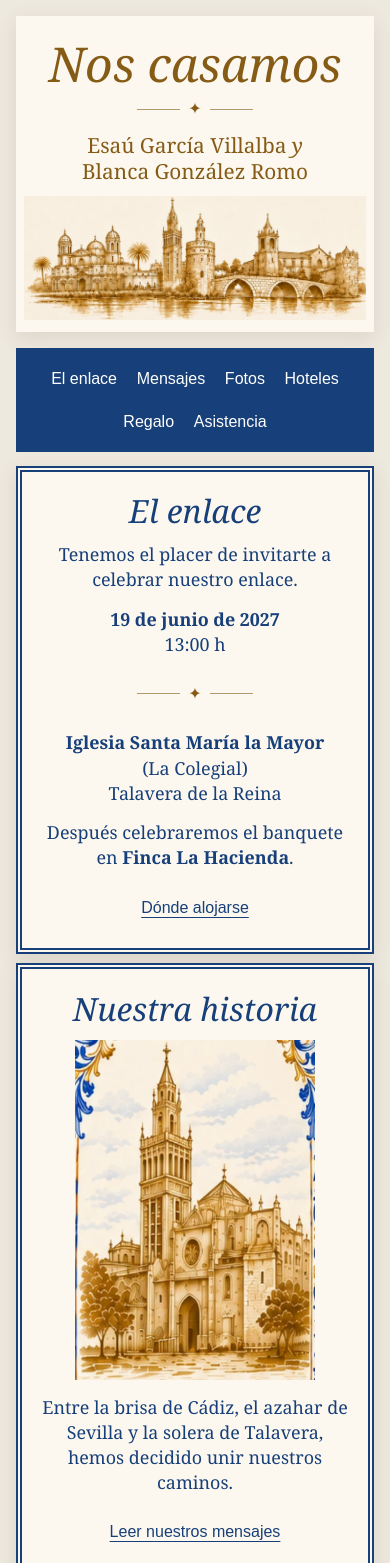
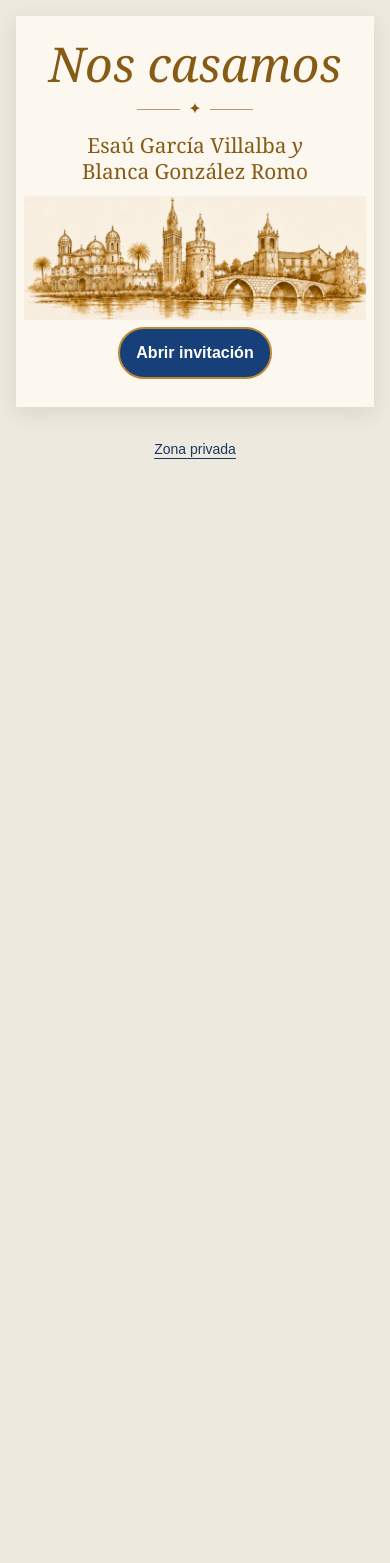
Before and after one commit to iscuer/boda-blanca-esau, a Next.js app: page / in a window 390 px wide. Shown: the top 1563 px of the page. After the commit the page ends 844 px from the top, so only its background shows below. Built offline with nearby package versions, Linux system fonts and the light colour scheme.

Commit message:
Desplegar la invitación como un tríptico

```diff
--- a/app/globals.css
+++ b/app/globals.css
@@ -47,6 +47,31 @@ body {
   mix-blend-mode: multiply;
 }
 
+.triptico-abrir {
+  margin: .4rem auto 1rem;
+}
+
+.triptico-barra {
+  display: flex;
+  flex-wrap: wrap;
+  align-items: center;
+  justify-content: space-between;
+  gap: .45rem 1rem;
+  padding: .75rem 1rem;
+  background: var(--papel);
+  color: var(--dorado);
+}
+
+.triptico-barra h1 {
+  font: italic clamp(1.65rem, 4vw, 2.7rem) Georgia, serif;
+}
+
+.triptico-barra a {
+  padding-block: .4rem;
+  text-decoration: underline;
+  text-underline-offset: .22em;
+}
+
 .invitacion-adorno {
   display: flex;
   align-items: center;
@@ -88,9 +113,76 @@ body {
 
 .invitacion-paneles {
   display: grid;
-  grid-template-columns: repeat(3, minmax(0, 1fr));
-  gap: .6rem;
-  margin-top: .85rem;
+  grid-template-columns: minmax(0, 1fr) minmax(0, 1.4fr) minmax(0, 1fr);
+  margin-top: .65rem;
+  perspective: 110rem;
+}
+
+.triptico-centro {
+  min-width: 0;
+  background: var(--papel);
+  border: .38rem double var(--azul);
+  box-shadow: 0 .4rem 1.25rem #3f2a171c;
+  color: var(--azul);
+}
+
+.triptico-centro > section:not(:target) {
+  display: none;
+}
+
+.triptico-centro > .boda-section {
+  width: 100%;
+  padding: clamp(1.1rem, 4vw, 2.4rem);
+  border-bottom: 0;
+}
+
+.triptico-centro .invitacion-enlace {
+  display: grid;
+  justify-items: center;
+  gap: 1rem;
+}
+
+.triptico-centro .invitacion-enlace h2 {
+  margin: 0;
+}
+
+.triptico-centro .invitacion-enlace time strong,
+.triptico-centro .invitacion-enlace time span {
+  display: block;
+}
+
+.triptico-centro .triptico-confirmacion form {
+  margin-top: 1.75rem;
+  text-align: left;
+}
+
+.invitacion-indice a[aria-current] {
+  text-decoration: underline;
+  text-underline-offset: .24em;
+  text-decoration-thickness: 2px;
+}
+
+@keyframes abrir-solapa {
+  from { transform: rotateY(var(--giro)); }
+  to { transform: rotateY(0); }
+}
+
+@media (prefers-reduced-motion: no-preference) and (min-width: 48.01rem) {
+  .invitacion-historia,
+  .invitacion-asistencia {
+    animation: abrir-solapa 750ms cubic-bezier(.18, .76, .25, 1) both;
+    backface-visibility: hidden;
+  }
+
+  .invitacion-historia {
+    --giro: 88deg;
+    transform-origin: right;
+  }
+
+  .invitacion-asistencia {
+    --giro: -88deg;
+    transform-origin: left;
+  }
 }
 
 .invitacion-panel {
@@ -172,10 +264,23 @@ section[id] {
 @media (max-width: 48rem) {
   .invitacion-paneles {
     grid-template-columns: 1fr;
+    gap: .6rem;
   }
 
-  .invitacion-enlace {
+  .triptico-centro {
     order: -1;
+  }
+}
+
+@keyframes abrir-solapa-movil {
+  from { transform: rotateX(-80deg); opacity: .25; }
+  to { transform: rotateX(0); opacity: 1; }
+}
+
+@media (prefers-reduced-motion: no-preference) and (max-width: 48rem) {
+  .invitacion-panel {
+    animation: abrir-solapa-movil 620ms ease-out both;
+    transform-origin: top;
   }
 }
 
--- a/app/page.tsx
+++ b/app/page.tsx
@@ -1,4 +1,5 @@
 import Image from "next/image";
+import Triptico from "@/components/Triptico";
 import RsvpForm from "@/components/RsvpForm";
 import { boda, fechaBoda } from "./boda";
 import panorama from "@/public/invitacion/panorama.webp";
@@ -7,22 +8,14 @@ import colegial from "@/public/invitacion/colegial.webp";
 export default function Home() {
   return (
     <main id="inicio">
-      <div className="invitacion">
-        <header className="invitacion-portada">
+      <Triptico
+        portada={<>
           <p className="invitacion-lema">Nos casamos</p>
           <div className="invitacion-adorno" aria-hidden="true">✦</div>
           <h1>Esaú García Villalba <span>y</span> Blanca González Romo</h1>
           <Image src={panorama} alt="" preload sizes="(max-width: 72rem) 95vw, 70rem" />
-        </header>
-        <nav className="invitacion-indice" aria-label="Secciones de la invitación">
-          <a href="#enlace">El enlace</a>
-          <a href="#mensajes">Mensajes</a>
-          <a href="#fotos">Fotos</a>
-          <a href="#hoteles">Hoteles</a>
-          <a href="#regalo">Regalo</a>
-          <a href="#confirmacion">Asistencia</a>
-        </nav>
-        <div className="invitacion-paneles">
+        </>}
+        izquierda={
           <section className="invitacion-panel invitacion-historia" aria-labelledby="titulo-historia">
             <h2 id="titulo-historia">Nuestra historia</h2>
             <Image src={colegial} alt="" sizes="(max-width: 48rem) 80vw, 22rem" />
@@ -32,7 +25,20 @@ export default function Home() {
               <a href="#fotos">Ver el álbum</a>
             </div>
           </section>
-          <section id="enlace" className="invitacion-panel invitacion-enlace" aria-labelledby="titulo-enlace">
+        }
+        derecha={
+          <section className="invitacion-panel invitacion-asistencia" aria-labelledby="titulo-asistencia">
+            <h2 id="titulo-asistencia">Confirma tu asistencia</h2>
+            <div className="invitacion-adorno" aria-hidden="true">✦</div>
+            <p>El comienzo de nuestra historia más bonita juntos.</p>
+            <a className="invitacion-boton" href="#confirmacion">Confirmar asistencia</a>
+            <div className="invitacion-enlaces">
+              <a href="#regalo">Regalo de boda</a>
+            </div>
+          </section>
+        }
+      >
+          <section id="enlace" tabIndex={-1} className="boda-section invitacion-enlace" aria-labelledby="titulo-enlace">
             <h2 id="titulo-enlace">El enlace</h2>
             <p>Tenemos el placer de invitarte a celebrar nuestro enlace.</p>
             <time dateTime={fechaBoda.iso}>
@@ -46,18 +52,7 @@ export default function Home() {
               <a href="#hoteles">Dónde alojarse</a>
             </div>
           </section>
-          <section className="invitacion-panel invitacion-asistencia" aria-labelledby="titulo-asistencia">
-            <h2 id="titulo-asistencia">Confirma tu asistencia</h2>
-            <div className="invitacion-adorno" aria-hidden="true">✦</div>
-            <p>El comienzo de nuestra historia más bonita juntos.</p>
-            <a className="invitacion-boton" href="#confirmacion">Confirmar asistencia</a>
-            <div className="invitacion-enlaces">
-              <a href="#regalo">Regalo de boda</a>
-            </div>
-          </section>
-        </div>
-      </div>
-      <section id="mensajes" className="boda-section" aria-labelledby="titulo-mensajes">
+      <section id="mensajes" tabIndex={-1} className="boda-section" aria-labelledby="titulo-mensajes">
         <h2 id="titulo-mensajes">Unas palabras nuestras</h2>
         <div className="mensajes-grid">
           {boda.mensajes.map(({ autor, texto }) => (
@@ -68,7 +63,7 @@ export default function Home() {
           ))}
         </div>
       </section>
-      <section id="fotos" className="boda-section" aria-labelledby="titulo-fotos">
+      <section id="fotos" tabIndex={-1} className="boda-section" aria-labelledby="titulo-fotos">
         <h2 id="titulo-fotos">Nuestro álbum</h2>
         <div className="fotos-grid">
           {boda.fotos.map(({ src, alt }, index) => (
@@ -82,7 +77,7 @@ export default function Home() {
           ))}
         </div>
       </section>
-      <section id="hoteles" className="boda-section" aria-labelledby="titulo-hoteles">
+      <section id="hoteles" tabIndex={-1} className="boda-section" aria-labelledby="titulo-hoteles">
         <h2 id="titulo-hoteles">Dónde alojarse</h2>
         {boda.hoteles.length ? (
           <ul className="hoteles-lista">
@@ -97,17 +92,17 @@ export default function Home() {
           <p>Las recomendaciones de alojamiento están pendientes.</p>
         )}
       </section>
-      <section id="regalo" className="boda-section regalo" aria-labelledby="titulo-regalo">
+      <section id="regalo" tabIndex={-1} className="boda-section regalo" aria-labelledby="titulo-regalo">
         <h2 id="titulo-regalo">Regalo de boda</h2>
         <p>{boda.regalo.texto || "El detalle del regalo está pendiente."}</p>
         {boda.regalo.enlace && <a href={boda.regalo.enlace}>Ver información del regalo</a>}
       </section>
-      <section id="confirmacion" className="mx-auto max-w-xl px-6 py-20">
+      <section id="confirmacion" tabIndex={-1} className="boda-section triptico-confirmacion">
         <h2 className="text-center font-serif text-5xl">¿Nos acompañas?</h2>
         <RsvpForm />
       </section>
+      </Triptico>
       <footer className="px-6 py-8 text-center text-sm">
-        <a href="#inicio" className="mr-5 underline underline-offset-4">Volver a la invitación</a>
         <a href="/novios" className="underline underline-offset-4">Zona privada</a>
       </footer>
     </main>
--- /dev/null
+++ b/components/Triptico.tsx
@@ -0,0 +1,73 @@
+"use client";
+
+import { useEffect, useRef, useState, type ReactNode } from "react";
+
+const apartados = [
+  { id: "enlace", nombre: "El enlace" },
+  { id: "mensajes", nombre: "Mensajes" },
+  { id: "fotos", nombre: "Fotos" },
+  { id: "hoteles", nombre: "Hoteles" },
+  { id: "regalo", nombre: "Regalo" },
+  { id: "confirmacion", nombre: "Asistencia" },
+] as const;
+
+type Apartado = (typeof apartados)[number]["id"];
+
+export default function Triptico({
+  portada, izquierda, derecha, children,
+}: {
+  portada: ReactNode;
+  izquierda: ReactNode;
+  derecha: ReactNode;
+  children: ReactNode;
+}) {
+  const [activo, setActivo] = useState<Apartado | null>(null);
+  const abrir = useRef<HTMLAnchorElement>(null);
+  const anterior = useRef<Apartado | null>(null);
+
+  useEffect(() => {
+    function leerApartado() {
+      const destino = window.location.hash.slice(1);
+      setActivo(apartados.find(({ id }) => id === destino)?.id ?? null);
+    }
+
+    leerApartado();
+    window.addEventListener("hashchange", leerApartado);
+    return () => window.removeEventListener("hashchange", leerApartado);
+  }, []);
+
+  useEffect(() => {
+    if (activo) document.getElementById(activo)?.focus({ preventScroll: true });
+    else if (anterior.current) abrir.current?.focus();
+    anterior.current = activo;
+  }, [activo]);
+
+  return (
+    <div className="invitacion">
+      <header className="invitacion-portada" hidden={activo !== null}>
+        {portada}
+        <a ref={abrir} className="invitacion-boton triptico-abrir" href="#enlace">
+          Abrir invitación
+        </a>
+      </header>
+      <div className="triptico-abierto" hidden={activo === null}>
+        <div className="triptico-barra">
+          <h1>Esaú <span>y</span> Blanca</h1>
+          <a href="#inicio">Cerrar invitación</a>
+        </div>
+        <nav className="invitacion-indice" aria-label="Apartados de la invitación">
+          {apartados.map(({ id, nombre }) => (
+            <a key={id} href={`#${id}`} aria-current={activo === id ? "location" : undefined}>
+              {nombre}
+            </a>
+          ))}
+        </nav>
+        <div className="invitacion-paneles">
+          {izquierda}
+          <div className="triptico-centro">{children}</div>
+          {derecha}
+        </div>
+      </div>
+    </div>
+  );
+}
```
